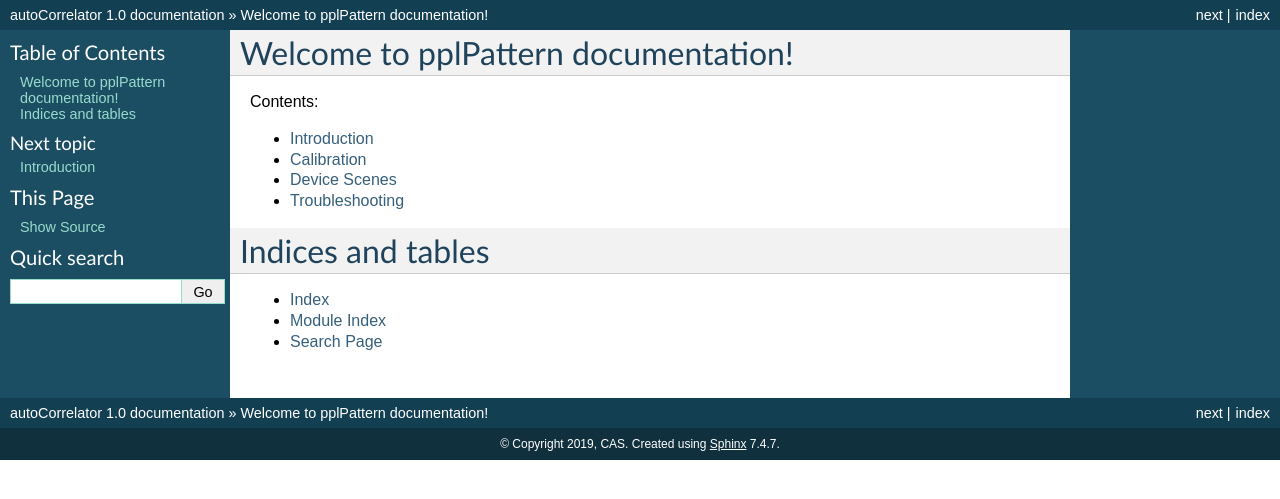
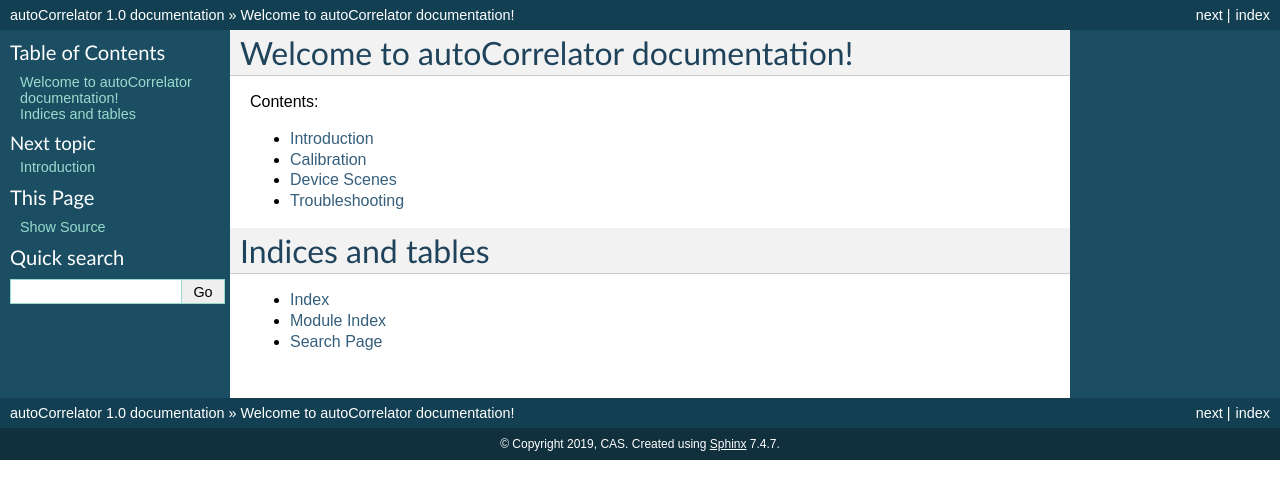
Before and after one commit to European-XFEL/imageProcessor, a Sphinx documentation site: the page built from doc/source/index.rst, in a window 1280 px wide. Shown: the top 499 px of the page. Built offline with Sphinx 7.4.7, drawn with Linux system fonts in a browser that asks for light colours.

Commit message:
index: corrected old ref to pplPattern

```diff
--- a/doc/source/index.rst
+++ b/doc/source/index.rst
@@ -1,10 +1,10 @@
-.. CAS pplPattern documentation master file, created by
+.. CAS autoCorrelator documentation master file, created by
    sphinx-quickstart on Fri Sep 27 13:54:38 2019.
    You can adapt this file completely to your liking, but it should at least
    contain the root `toctree` directive.
 
-Welcome to pplPattern documentation!
-====================================
+Welcome to autoCorrelator documentation!
+========================================
 
 .. _welcome:
 
```
